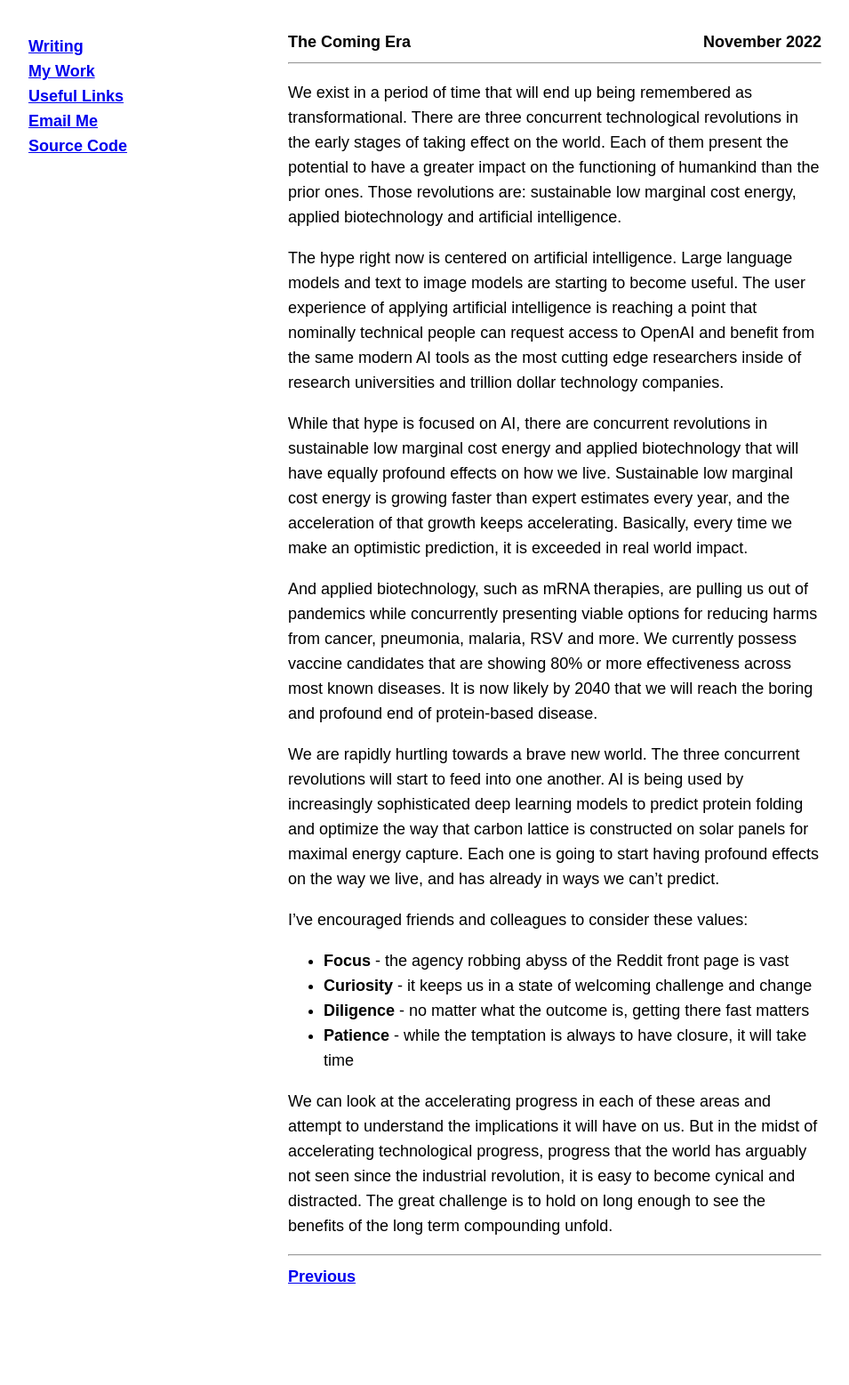
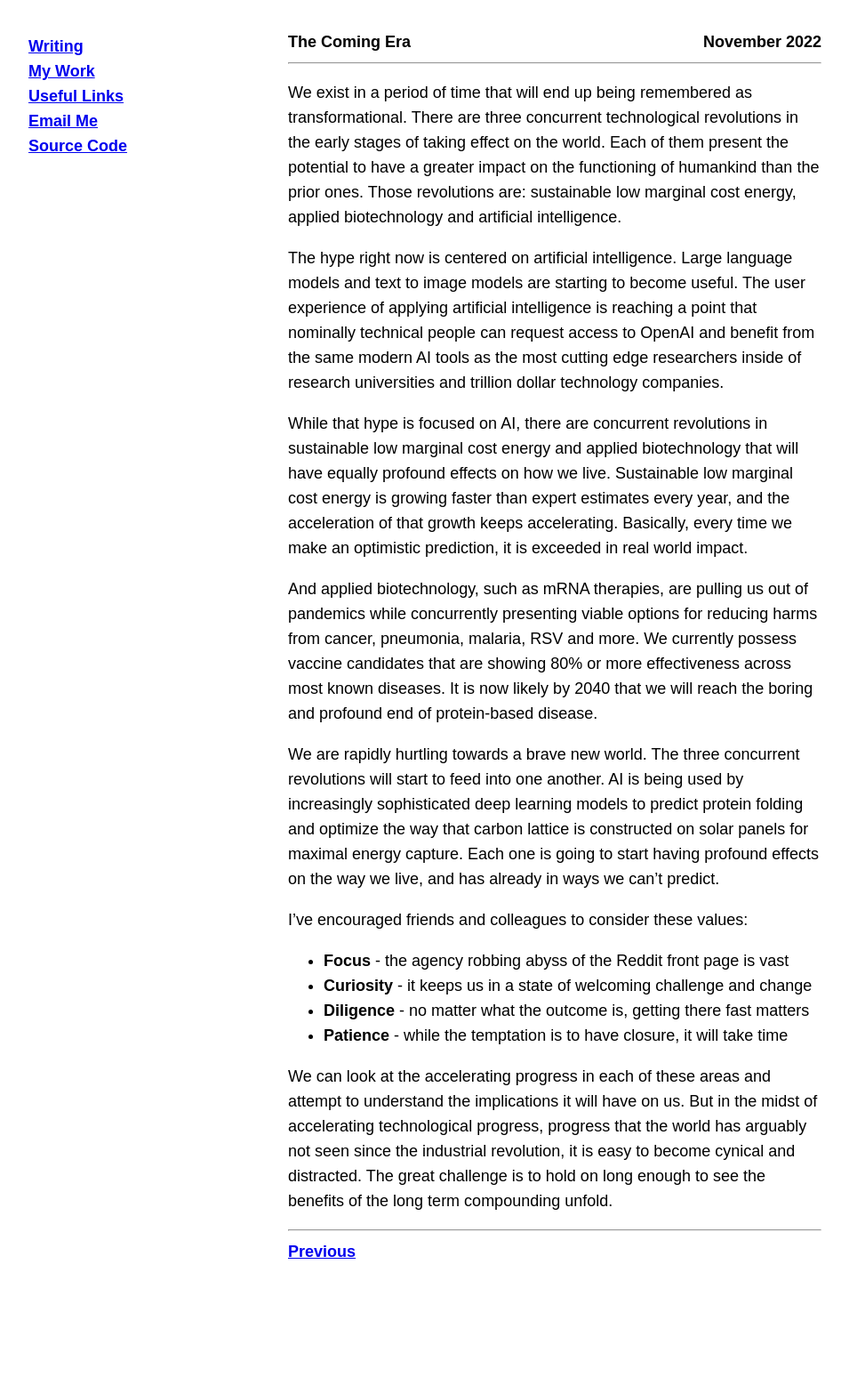
Before and after one commit to rogerkirkness/writing, a Jekyll site: the page built from _posts/2022-11-09-the-coming-era.md, in a window 1280 px wide. Shown: the whole page at 89% size, without its empty margins (16-971 px from the left). Built offline with Jekyll 4.4.1, drawn with Linux system fonts in a browser that asks for light colours; after the commit the page ends 1529 px from its top, so only the background shows below that.

Commit message:
Update 2022-11-09-the-coming-era.md

```diff
--- a/_posts/2022-11-09-the-coming-era.md
+++ b/_posts/2022-11-09-the-coming-era.md
@@ -17,6 +17,6 @@ I’ve encouraged friends and colleagues to consider these values:
 * **Focus** - the agency robbing abyss of the Reddit front page is vast
 * **Curiosity** - it keeps us in a state of welcoming challenge and change
 * **Diligence** - no matter what the outcome is, getting there fast matters
-* **Patience** - while the temptation is always to have closure, it will take time
+* **Patience** - while the temptation is to have closure, it will take time
 
 We can look at the accelerating progress in each of these areas and attempt to understand the implications it will have on us. But in the midst of accelerating technological progress, progress that the world has arguably not seen since the industrial revolution, it is easy to become cynical and distracted. The great challenge is to hold on long enough to see the benefits of the long term compounding unfold.
```
